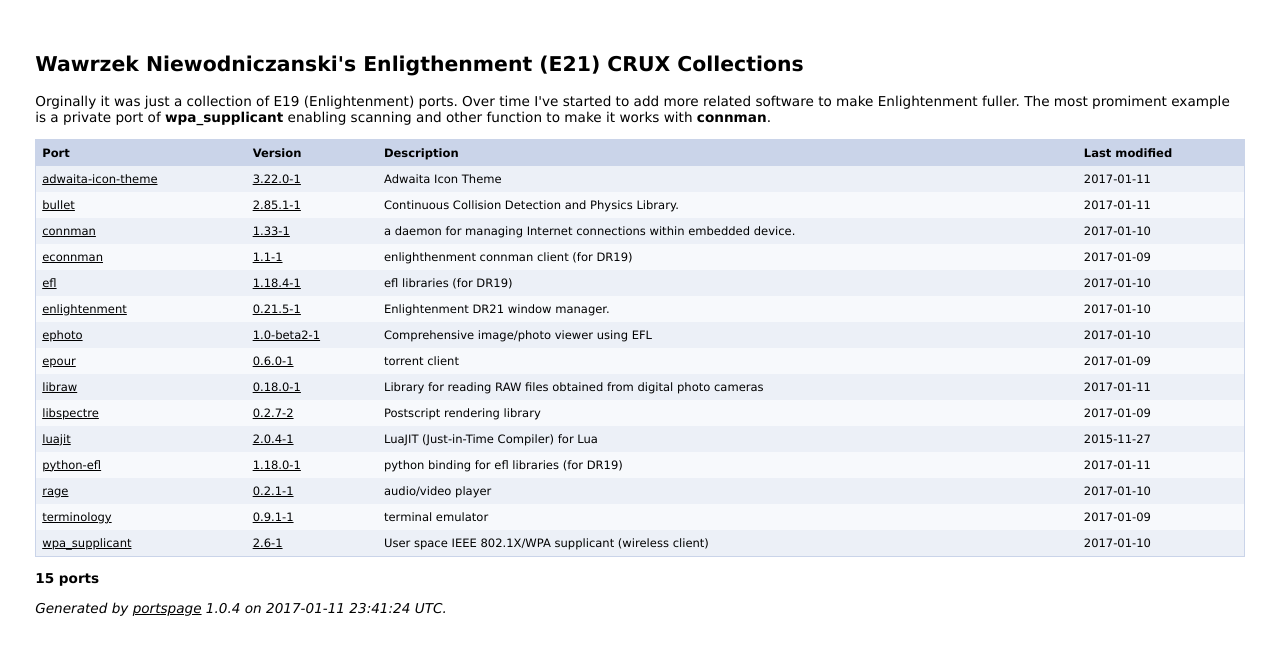
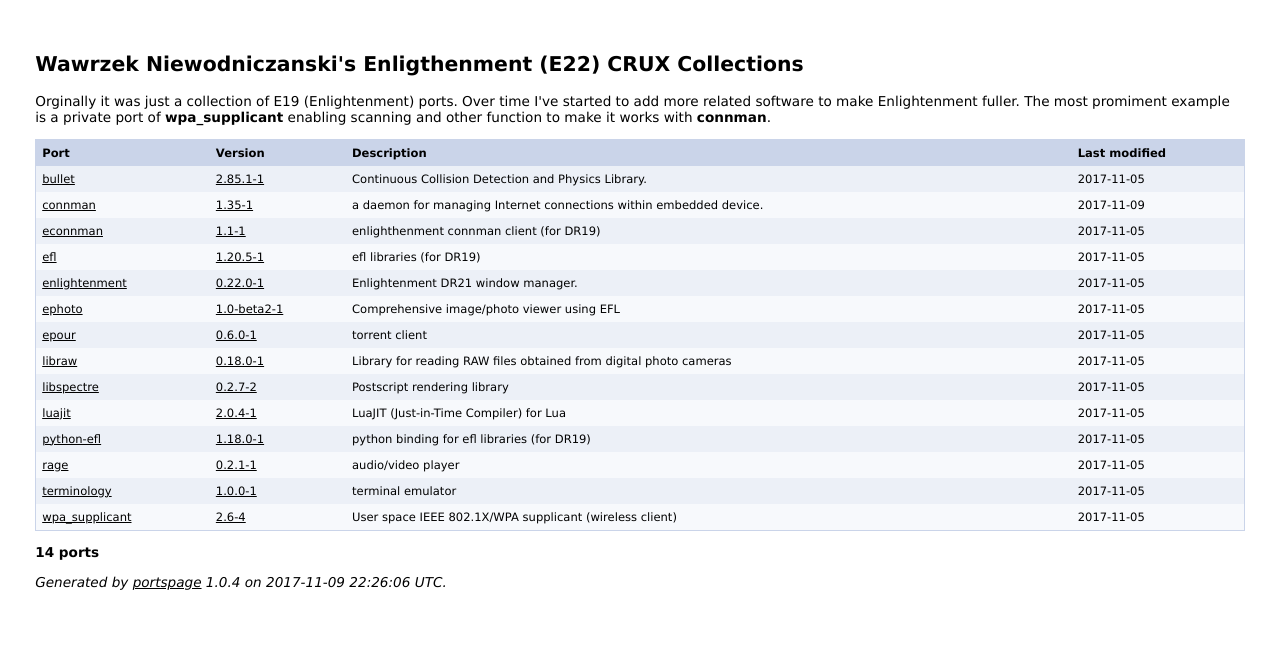
Before and after one commit to wawrzek/crux-ports, a plain HTML site: page index.html in a window 1280 px wide. Drawn offline with Linux system fonts and the light colour scheme.

Commit message:
Update Connamn and Wpa_supplicant

```diff
--- a/index.html
+++ b/index.html
@@ -3,7 +3,7 @@
 
 <html xmlns="http://www.w3.org/1999/xhtml">
  <head>
-  <title>Wawrzek Niewodniczanski's Enligthenment (E21) CRUX Collections</title>
+  <title>Wawrzek Niewodniczanski's Enligthenment (E22) CRUX Collections</title>
   <style type="text/css">
    body
    {
@@ -40,27 +40,26 @@
   <meta http-equiv="Content-Type" content="text/html; charset=ISO-8859-1" />
  </head>
  <body>
-  <h2>Wawrzek Niewodniczanski's Enligthenment (E21) CRUX Collections</h2>
+  <h2>Wawrzek Niewodniczanski's Enligthenment (E22) CRUX Collections</h2>
   <p>Orginally it was just a collection of E19 (Enlightenment) ports. Over time I've started to add more related software to make Enlightenment fuller. The most promiment example is a private port of <b>wpa_supplicant</b> enabling scanning and other function to make it works with <b>connman</b>.</p>
   <table width="100%" cellspacing="0">
    <tr class="header"><td><b>Port</b></td><td><b>Version</b></td><td><b>Description</b></td><td><b>Last modified</b></td></tr>
-   <tr class="odd"><td><a href="https://git.gnome.org/browse/adwaita-icon-theme/">adwaita-icon-theme</a></td><td><a href="./adwaita-icon-theme/">3.22.0-1</a></td><td>Adwaita Icon Theme</td><td>2017-01-11</td></tr>
-   <tr class="even"><td><a href="http://www.bulletphysics.com/">bullet</a></td><td><a href="./bullet/">2.85.1-1</a></td><td>Continuous Collision Detection and Physics Library.</td><td>2017-01-11</td></tr>
-   <tr class="odd"><td><a href="https://01.org/connman">connman</a></td><td><a href="./connman/">1.33-1</a></td><td>a daemon for managing Internet connections within embedded device.</td><td>2017-01-10</td></tr>
-   <tr class="even"><td><a href="http://www.enlightenment.org/">econnman</a></td><td><a href="./econnman/">1.1-1</a></td><td>enlighthenment  connman client (for DR19)</td><td>2017-01-09</td></tr>
-   <tr class="odd"><td><a href="http://www.enlightenment.org/">efl</a></td><td><a href="./efl/">1.18.4-1</a></td><td>efl libraries (for DR19)</td><td>2017-01-10</td></tr>
-   <tr class="even"><td><a href="http://www.enlightenment.org/">enlightenment</a></td><td><a href="./enlightenment/">0.21.5-1</a></td><td>Enlightenment DR21 window manager.</td><td>2017-01-10</td></tr>
-   <tr class="odd"><td><a href="http://www.enlightenment.org/">ephoto</a></td><td><a href="./ephoto/">1.0-beta2-1</a></td><td>Comprehensive image/photo viewer using EFL</td><td>2017-01-10</td></tr>
-   <tr class="even"><td><a href="http://www.enlightenment.org/">epour</a></td><td><a href="./epour/">0.6.0-1</a></td><td>torrent client</td><td>2017-01-09</td></tr>
-   <tr class="odd"><td><a href="http://www.libraw.org/">libraw</a></td><td><a href="./libraw/">0.18.0-1</a></td><td>Library for reading RAW files obtained from digital photo cameras</td><td>2017-01-11</td></tr>
-   <tr class="even"><td><a href="http://libspectre.freedesktop.org/">libspectre</a></td><td><a href="./libspectre/">0.2.7-2</a></td><td>Postscript rendering library</td><td>2017-01-09</td></tr>
-   <tr class="odd"><td><a href="http://luajit.org">luajit</a></td><td><a href="./luajit/">2.0.4-1</a></td><td>LuaJIT (Just-in-Time Compiler) for Lua</td><td>2015-11-27</td></tr>
-   <tr class="even"><td><a href="http://www.enlightenment.org/">python-efl</a></td><td><a href="./python-efl/">1.18.0-1</a></td><td>python binding for efl libraries (for DR19)</td><td>2017-01-11</td></tr>
-   <tr class="odd"><td><a href="http://www.enlightenment.org/">rage</a></td><td><a href="./rage/">0.2.1-1</a></td><td>audio/video player</td><td>2017-01-10</td></tr>
-   <tr class="even"><td><a href="http://www.enlightenment.org/">terminology</a></td><td><a href="./terminology/">0.9.1-1</a></td><td>terminal emulator</td><td>2017-01-09</td></tr>
-   <tr class="odd"><td><a href="http://hostap.epitest.fi/wpa_supplicant/">wpa_supplicant</a></td><td><a href="./wpa_supplicant/">2.6-1</a></td><td>User space IEEE 802.1X/WPA supplicant (wireless client)</td><td>2017-01-10</td></tr>
+   <tr class="odd"><td><a href="http://www.bulletphysics.com/">bullet</a></td><td><a href="./bullet/">2.85.1-1</a></td><td>Continuous Collision Detection and Physics Library.</td><td>2017-11-05</td></tr>
+   <tr class="even"><td><a href="https://01.org/connman">connman</a></td><td><a href="./connman/">1.35-1</a></td><td>a daemon for managing Internet connections within embedded device.</td><td>2017-11-09</td></tr>
+   <tr class="odd"><td><a href="http://www.enlightenment.org/">econnman</a></td><td><a href="./econnman/">1.1-1</a></td><td>enlighthenment  connman client (for DR19)</td><td>2017-11-05</td></tr>
+   <tr class="even"><td><a href="http://www.enlightenment.org/">efl</a></td><td><a href="./efl/">1.20.5-1</a></td><td>efl libraries (for DR19)</td><td>2017-11-05</td></tr>
+   <tr class="odd"><td><a href="http://www.enlightenment.org/">enlightenment</a></td><td><a href="./enlightenment/">0.22.0-1</a></td><td>Enlightenment DR21 window manager.</td><td>2017-11-05</td></tr>
+   <tr class="even"><td><a href="http://www.enlightenment.org/">ephoto</a></td><td><a href="./ephoto/">1.0-beta2-1</a></td><td>Comprehensive image/photo viewer using EFL</td><td>2017-11-05</td></tr>
+   <tr class="odd"><td><a href="http://www.enlightenment.org/">epour</a></td><td><a href="./epour/">0.6.0-1</a></td><td>torrent client</td><td>2017-11-05</td></tr>
+   <tr class="even"><td><a href="http://www.libraw.org/">libraw</a></td><td><a href="./libraw/">0.18.0-1</a></td><td>Library for reading RAW files obtained from digital photo cameras</td><td>2017-11-05</td></tr>
+   <tr class="odd"><td><a href="http://libspectre.freedesktop.org/">libspectre</a></td><td><a href="./libspectre/">0.2.7-2</a></td><td>Postscript rendering library</td><td>2017-11-05</td></tr>
+   <tr class="even"><td><a href="http://luajit.org">luajit</a></td><td><a href="./luajit/">2.0.4-1</a></td><td>LuaJIT (Just-in-Time Compiler) for Lua</td><td>2017-11-05</td></tr>
+   <tr class="odd"><td><a href="http://www.enlightenment.org/">python-efl</a></td><td><a href="./python-efl/">1.18.0-1</a></td><td>python binding for efl libraries (for DR19)</td><td>2017-11-05</td></tr>
+   <tr class="even"><td><a href="http://www.enlightenment.org/">rage</a></td><td><a href="./rage/">0.2.1-1</a></td><td>audio/video player</td><td>2017-11-05</td></tr>
+   <tr class="odd"><td><a href="http://www.enlightenment.org/">terminology</a></td><td><a href="./terminology/">1.0.0-1</a></td><td>terminal emulator</td><td>2017-11-05</td></tr>
+   <tr class="even"><td><a href="http://hostap.epitest.fi/wpa_supplicant/">wpa_supplicant</a></td><td><a href="./wpa_supplicant/">2.6-4</a></td><td>User space IEEE 802.1X/WPA supplicant (wireless client)</td><td>2017-11-05</td></tr>
   </table>
-  <p><b>15 ports</b></p>
-  <p><i>Generated by <a href="http://www.karsikkopuu.net/crux/scripts/">portspage</a> 1.0.4 on 2017-01-11 23:41:24 UTC.</i></p>
+  <p><b>14 ports</b></p>
+  <p><i>Generated by <a href="http://www.karsikkopuu.net/crux/scripts/">portspage</a> 1.0.4 on 2017-11-09 22:26:06 UTC.</i></p>
  </body>
 </html>
```
Also changed, not shown: 8 other files.
